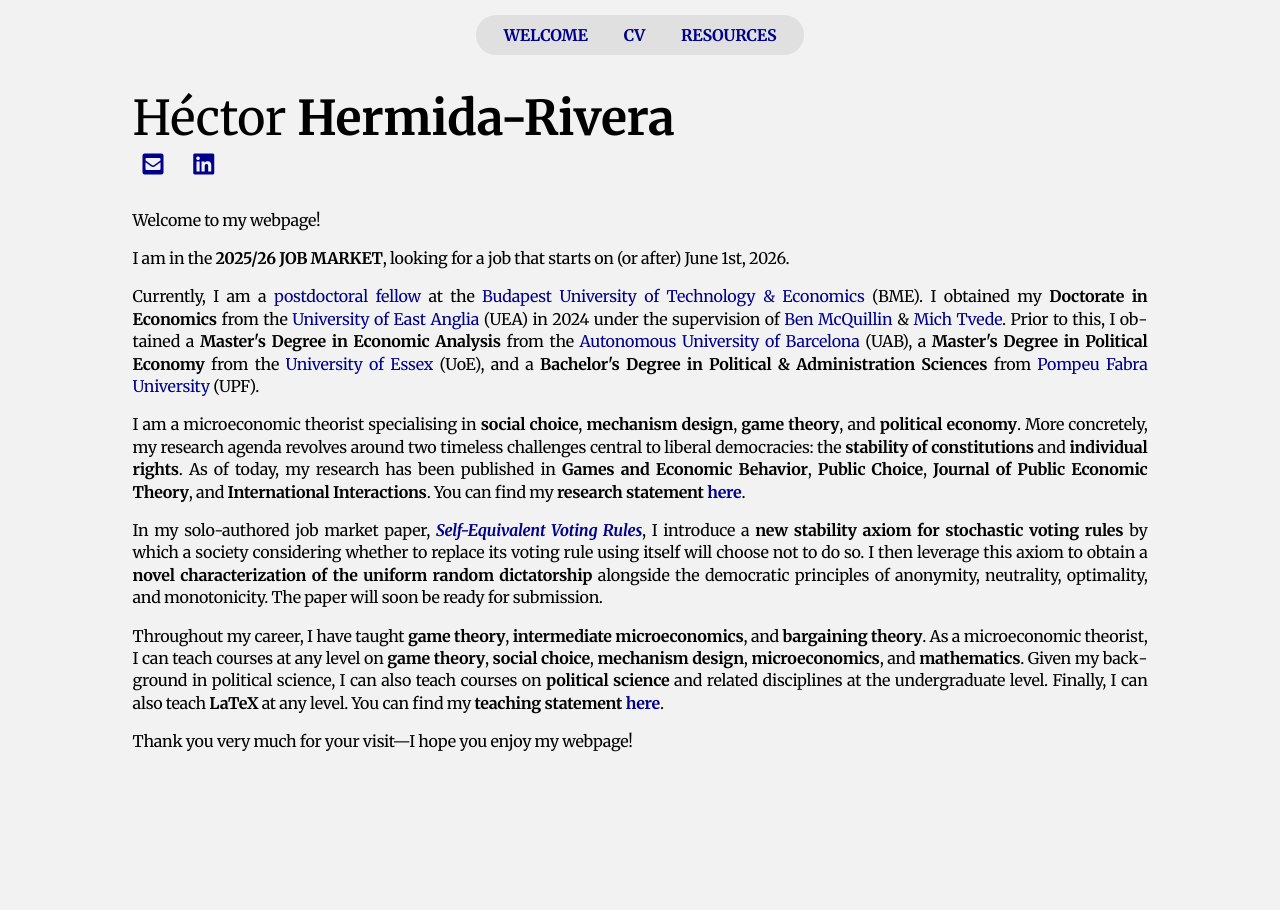
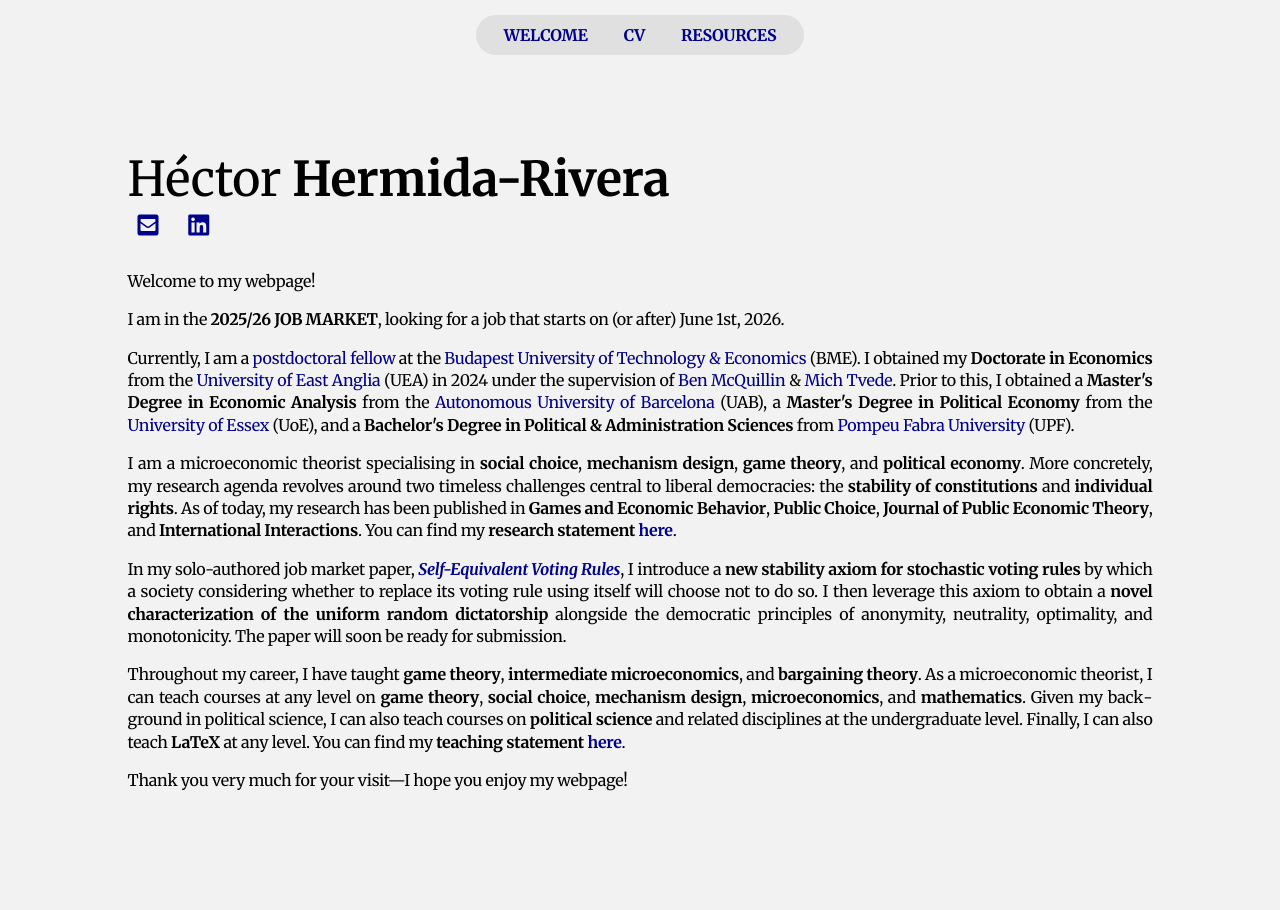
Before and after one commit to HectorHermidaRivera/hectorhermidarivera.github.io, a Jekyll site: the page built from index.md, in a window 1280 px wide. Built offline with Jekyll 4.4.1, drawn with Linux system fonts in a browser that asks for light colours; a style sheet for code colours, icons or effects is not loaded.

Commit message:
Update style.css

```diff
--- a/assets/css/style.css
+++ b/assets/css/style.css
@@ -105,7 +105,6 @@ body.home-page .content {
   margin-left: auto !important;
   margin-right: auto !important;
   padding: 60px 5px 40px 5px !important;
-  box-sizing: border-box;
 }
 
 body.home-page .main-name {
@@ -332,10 +331,10 @@ body.home-page .icon-row {
   text-decoration: none;
   cursor: pointer;
   font-weight: normal;
-  white-space: normal;         /* allow wrapping */
-  overflow-wrap: anywhere;     /* break long words anywhere if needed */
-  word-break: break-word;      /* fallback */
-  hyphens: auto;               /* allow hyphenation */
+  white-space: normal;
+  overflow-wrap: anywhere;
+  word-break: break-word;
+  hyphens: auto;
 }
 
 .two-column-2rows .value .top-row .collapsible-link,
@@ -344,7 +343,7 @@ body.home-page .icon-row {
   color: #00008B;
   cursor: pointer;
   text-decoration: none;
-  white-space: normal;         /* allow wrapping */
+  white-space: normal;
   overflow-wrap: anywhere;
   word-break: break-word;
   hyphens: auto;
@@ -503,7 +502,7 @@ h2.collapsible-link {
     background-color: #0d0d0d !important;
     color: #f2f2f2 !important;
   }
- h2.collapsible-link {
+  h2.collapsible-link {
     color: white;
   }
   a, .content a, .icon-row a {
```
